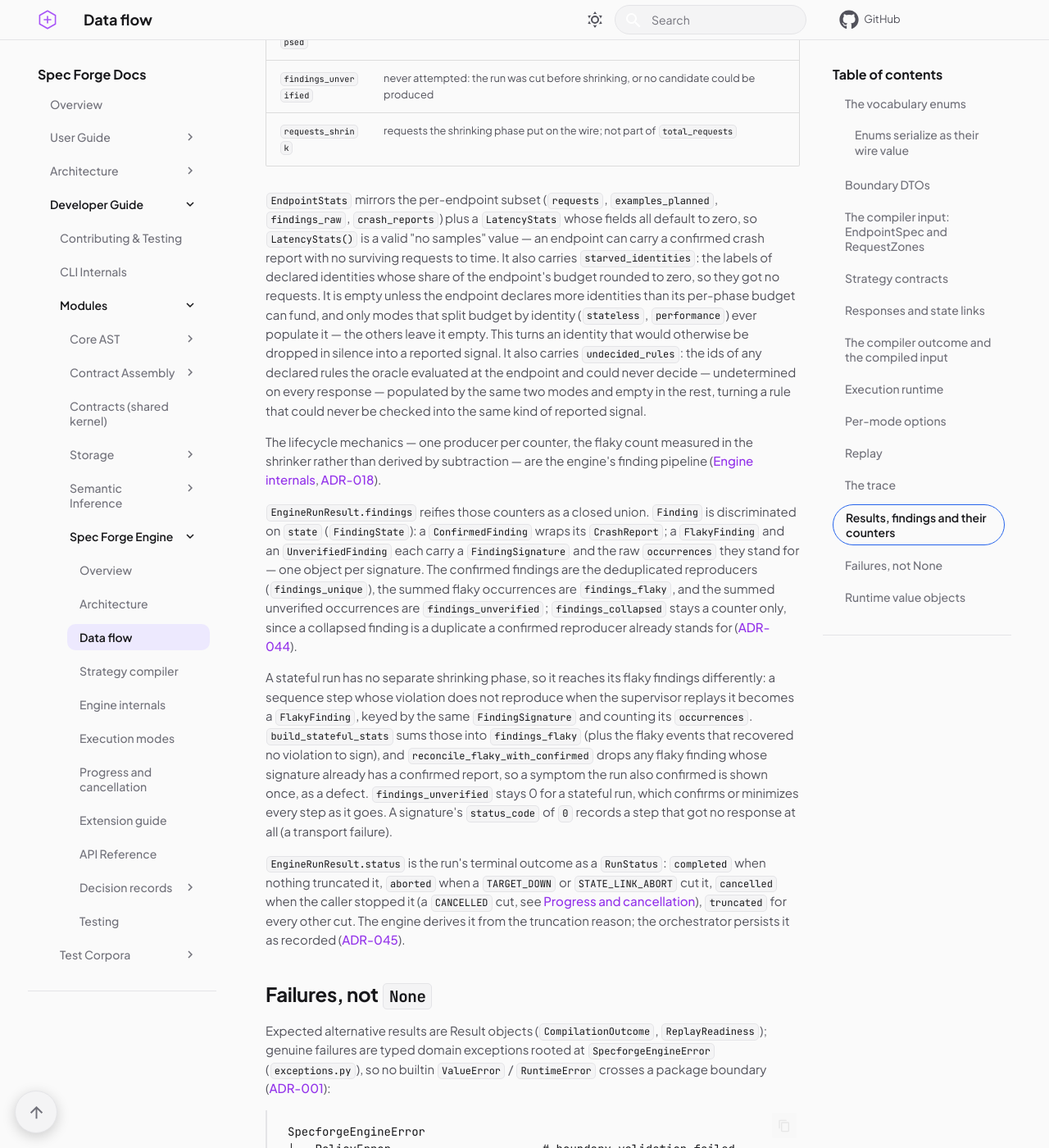
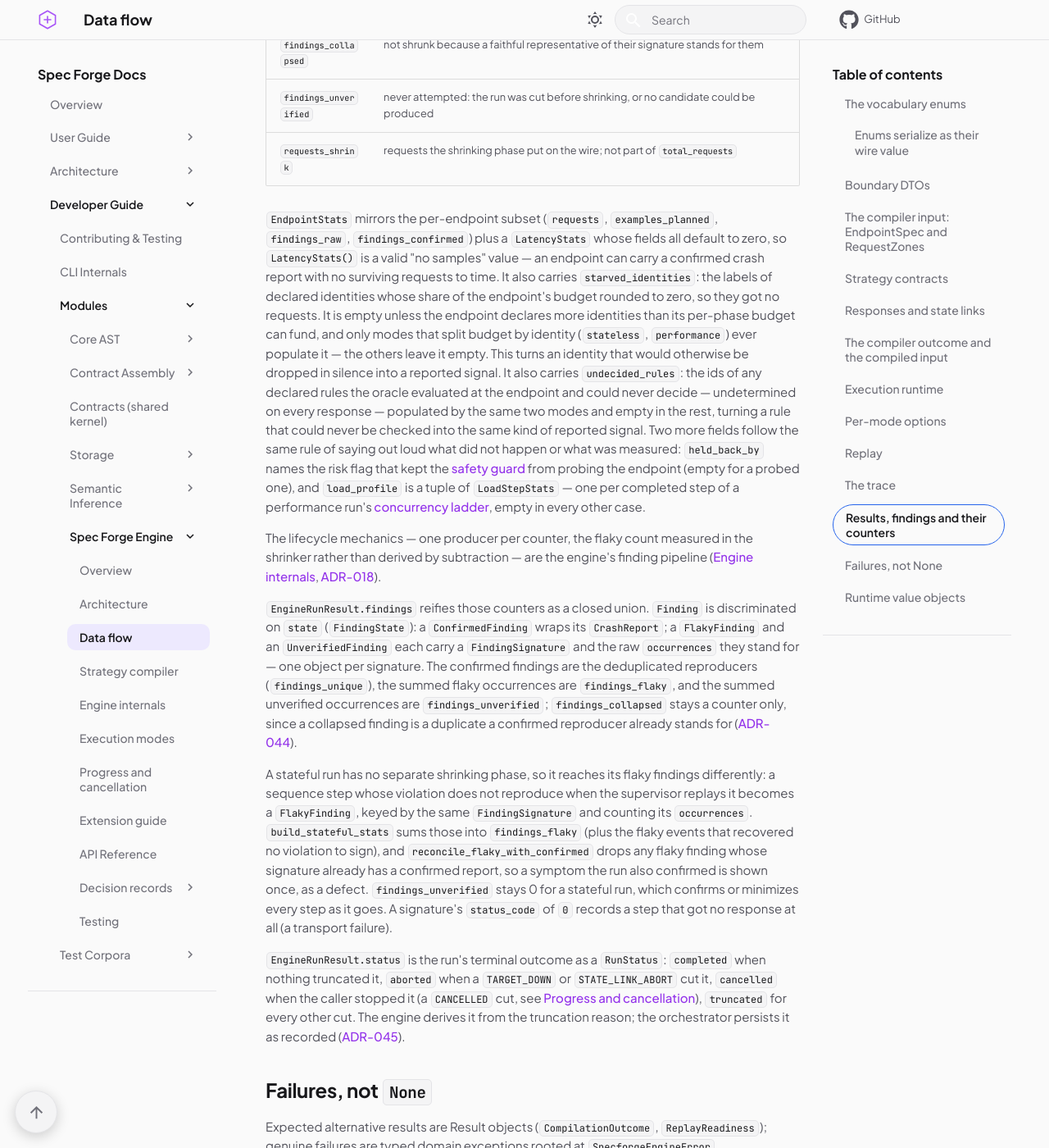
Before and after one commit to Spec-Forge-Testing/specforge-docs, an MkDocs documentation site: the page built from docs/modules/specforge-engine/data-flow.md, in a window 1280 px wide and 1400 px high, scrolled down 8863 px. Shown: the whole window at 82% size. Built offline with MkDocs 1.6.1 and Material for MkDocs 9.7.7, drawn with Linux system fonts in a browser that asks for light colours; comment, search, counter and statistics services are not loaded; some of the changed text lies outside the part shown.

Commit message:
docs(engine): data flow and architecture name the fields, reasons and constants the code has

````diff
--- a/docs/modules/specforge-engine/data-flow.md
+++ b/docs/modules/specforge-engine/data-flow.md
@@ -221,7 +221,10 @@ and returns `self` when `factor == 1`
 — without it the engine cannot build absolute requests, and failing at
 construction is clearer than reporting synthetic availability errors later.
 The rest have defaults: `timeout_s`, `max_concurrency` (also the exploration
-batch size), `max_retries`, `headers`, `backoff_base`, and `identities`. A
+batch size), `max_retries`, `headers`, `backoff_base`, `identities`, and
+`allow_side_effects` (default `False`: endpoints the producer marked as writing
+or side-effecting are held back by the
+[safety guard](engine-internals.md#safety-guard) instead of probed). A
 `mode="after"` validator rejects duplicate identity labels, because a label
 keys findings, reports and replays.
 
@@ -340,7 +343,7 @@ producer:
 | `requests_shrink` | requests the shrinking phase put on the wire; not part of `total_requests` |
 
 `EndpointStats` mirrors the per-endpoint subset (`requests`,
-`examples_planned`, `findings_raw`, `crash_reports`) plus a `LatencyStats`
+`examples_planned`, `findings_raw`, `findings_confirmed`) plus a `LatencyStats`
 whose fields all default to zero, so `LatencyStats()` is a valid "no samples"
 value — an endpoint can carry a confirmed crash report with no surviving
 requests to time. It also carries `starved_identities`: the labels of declared
@@ -352,7 +355,14 @@ turns an identity that would otherwise be dropped in silence into a reported
 signal. It also carries `undecided_rules`: the ids of any declared rules the
 oracle evaluated at the endpoint and could never decide — undetermined on every
 response — populated by the same two modes and empty in the rest, turning a rule
-that could never be checked into the same kind of reported signal.
+that could never be checked into the same kind of reported signal. Two more
+fields follow the same rule of saying out loud what did not happen or what was
+measured: `held_back_by` names the risk flag that kept the
+[safety guard](engine-internals.md#safety-guard) from probing the endpoint (empty
+for a probed one), and `load_profile` is a tuple of `LoadStepStats` — one per
+completed step of a performance run's
+[concurrency ladder](execution-modes.md#the-load-profile), empty in every other
+case.
 
 The lifecycle mechanics — one producer per counter, the flaky count measured in
 the shrinker rather than derived by subtraction — are the engine's finding
@@ -401,7 +411,11 @@ SpecforgeEngineError
 ├── StrategyCompilationError         # a contract cannot become a strategy
 │   └── EndpointCompilationError     # …for a specific endpoint (carries endpoint_id + the reason)
 └── EngineError                      # an execution invariant was violated
-    └── StatefulLinkError            # a state link could not be honored (carries partial_exploration)
+    ├── StatefulLinkError            # a state link could not be honored (carries partial_exploration)
+    ├── AccessLinkError              # an owner_only endpoint's producer link cannot be honored
+    ├── AccessRoleError              # no valid identity holds a role_only endpoint's required role
+    ├── AccessIdentityError          # the auth runner has no valid identity to run against
+    └── ConcurrencyLadderError       # a performance run's concurrency ladder cannot be honored
 ```
 
 ## Runtime value objects
````
Also changed, not shown: other parts of docs/modules/specforge-engine/data-flow.md (+2 -2 lines), docs/modules/specforge-engine/architecture.md (+5 -5 lines).
